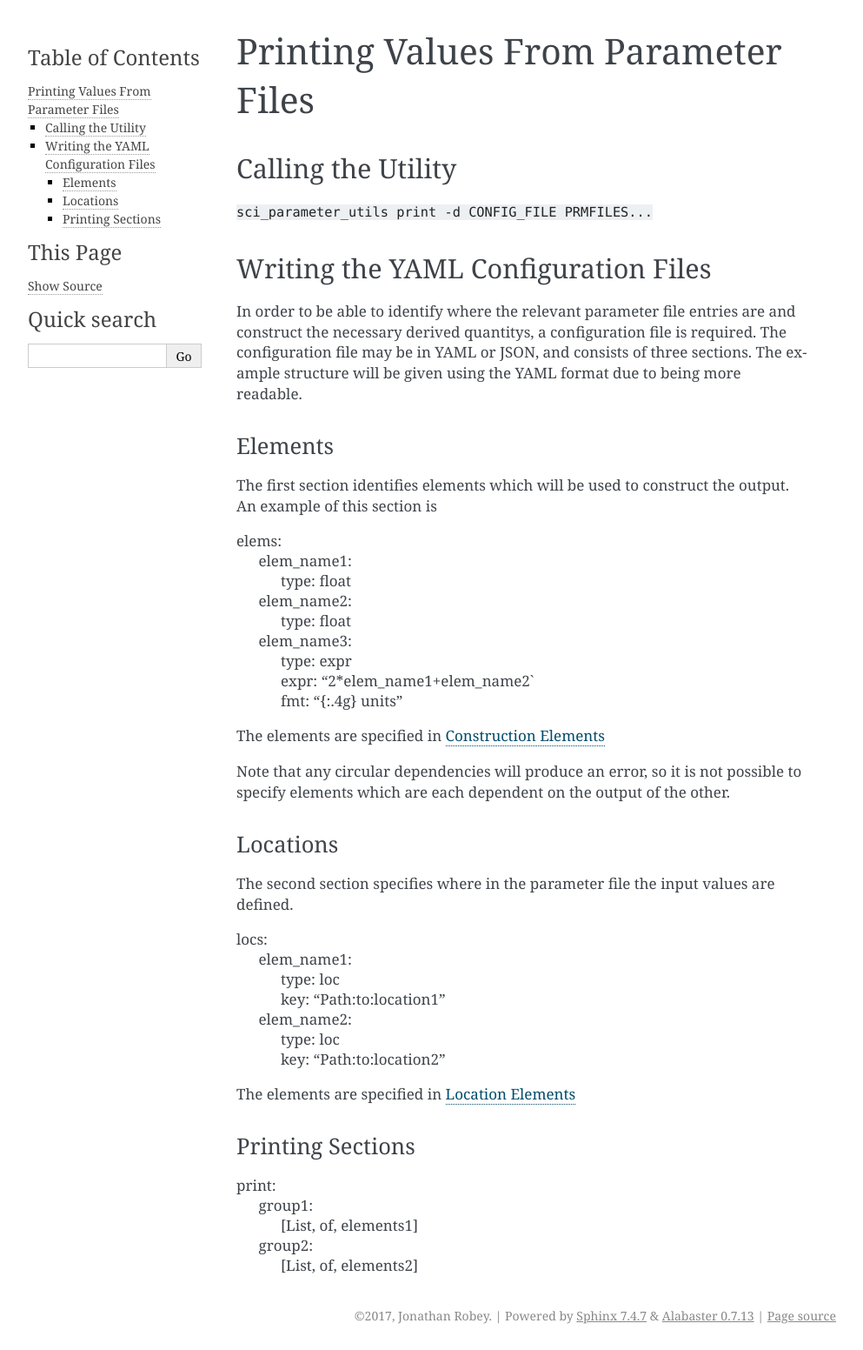
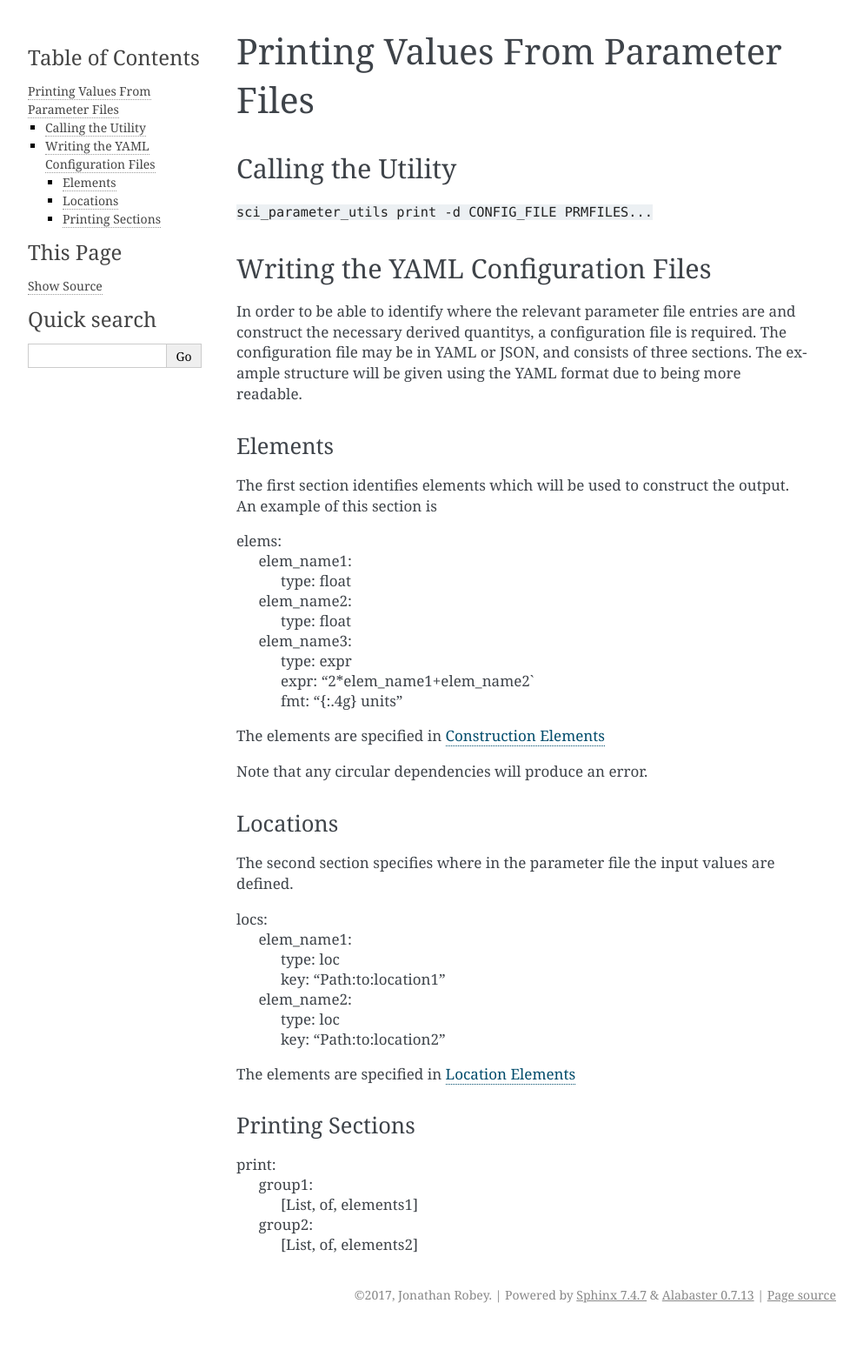
Before and after one commit to class4kayaker/NonDimensional_Calculators, a Sphinx documentation site: the page built from doc/print.rst, in a window 1280 px wide. Shown: the whole page at 87% size, without its empty margins (148-1141 px from the left). Built offline with Sphinx 7.4.7, drawn with Linux system fonts in a browser that asks for light colours; after the commit the page ends 1528 px from its top, so only the background shows below that.

Commit message:
Remove redundant line

```diff
--- a/doc/print.rst
+++ b/doc/print.rst
@@ -33,9 +33,7 @@ output. An example of this section is
 
 The elements are specified in :ref:`construct_elems`
 
-Note that any circular dependencies will produce an error, so it is not
-possible to specify elements which are each dependent on the output of the
-other.
+Note that any circular dependencies will produce an error.
 
 Locations
 ^^^^^^^^^
```
